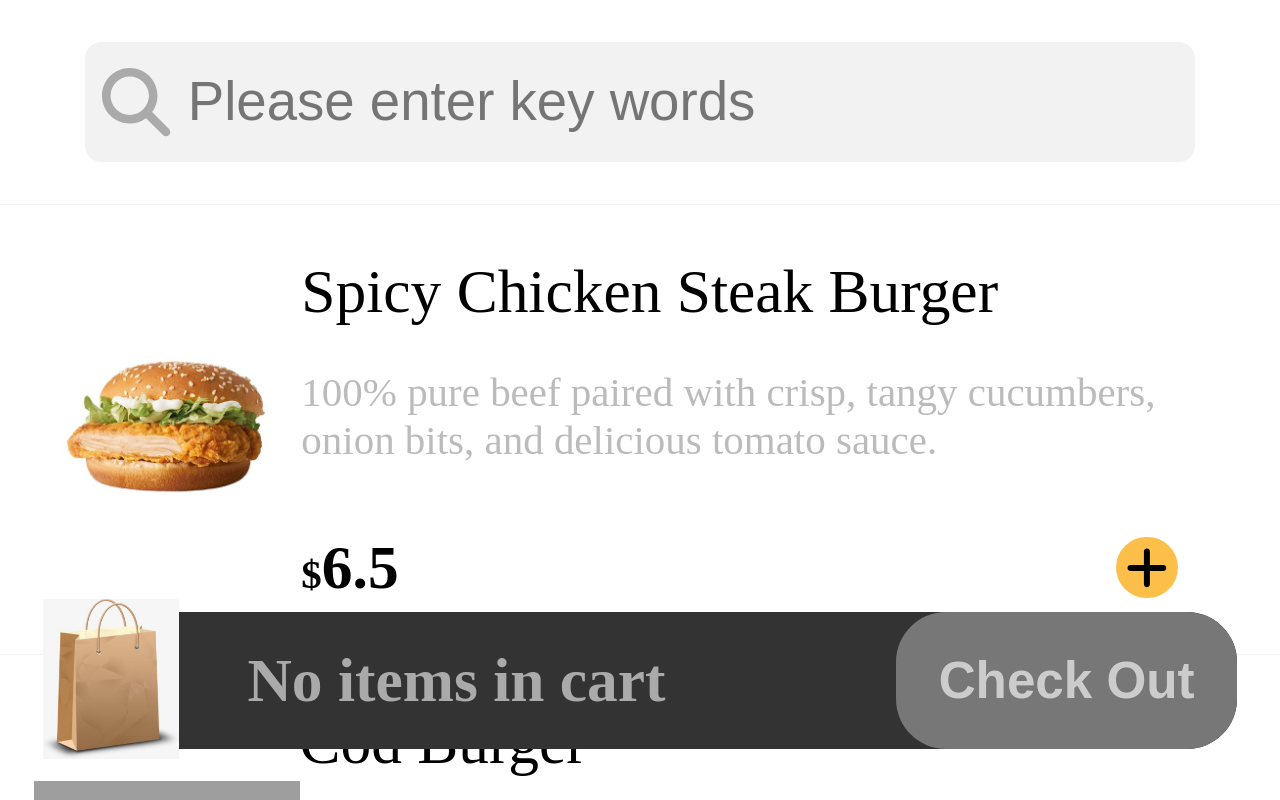
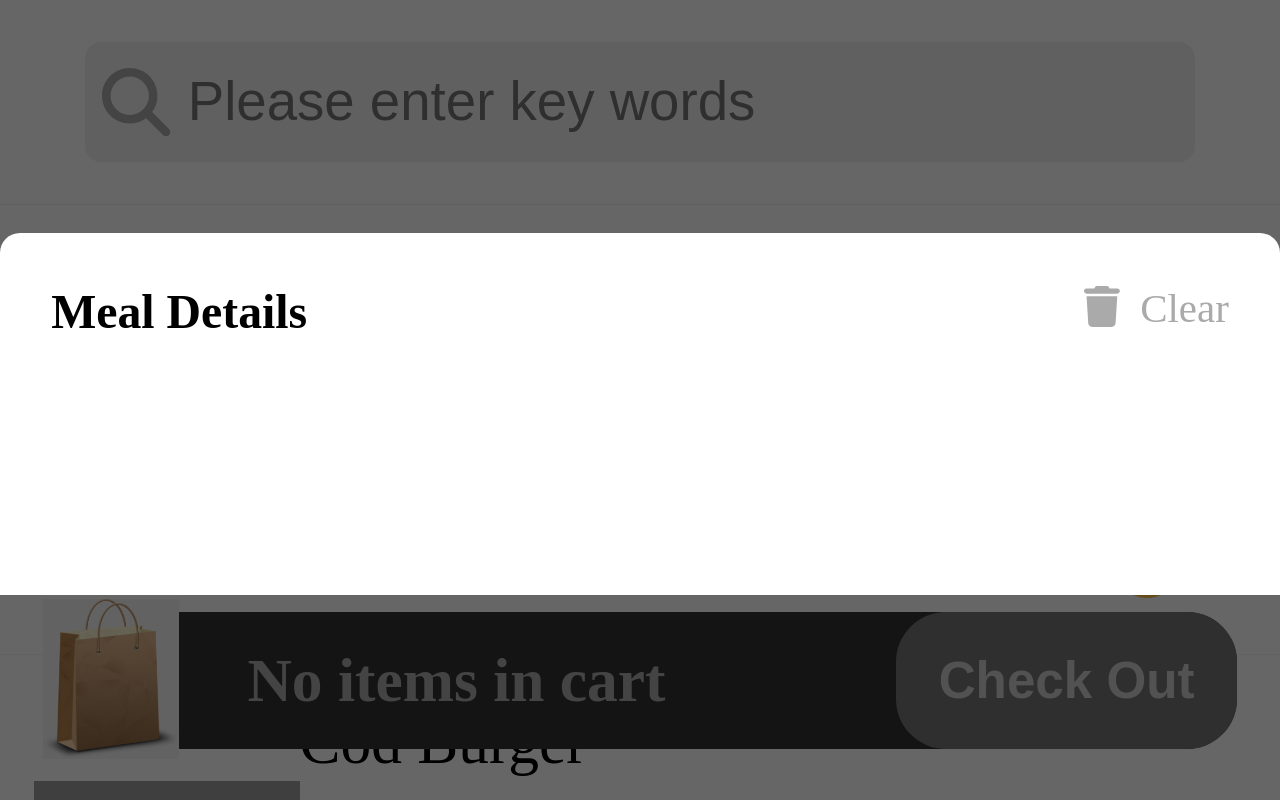
Before and after one commit to ElleZou/Meals-Ordering-App, a React (Create React App) app: page / in a window 1280 px wide. Built offline with nearby package versions, Linux system fonts and the light colour scheme; grey boxes are pictures that could not be loaded.

Commit message:
CartDetails

```diff
--- a/public/index.html
+++ b/public/index.html
@@ -18,6 +18,6 @@
   <body>
     <noscript>You need to enable JavaScript to run this app.</noscript>
     <div id="root"></div>
-
+    <div id="backdrop-root"></div>
   </body>
 </html>
--- a/src/App.js
+++ b/src/App.js
@@ -4,6 +4,7 @@ import { useState } from 'react';
 import CartContext from './components/store/cart-context';
 import FilterMeals from './components/FilterMeals';
 import Cart from './components/Cart/Cart';
+
 //simulate a set of data
 const MEALS_DATA=[
   {
@@ -134,6 +135,7 @@ const App = () => {
             mealsData={mealsData}
         />
         <Cart/>
+
       </div>
     </CartContext.Provider>
   );
--- a/src/components/Cart/Cart.js
+++ b/src/components/Cart/Cart.js
@@ -2,11 +2,14 @@ import React, { useContext } from "react";
 import classes from './Cart.module.css';
 import iconImg from '../../asset/bag.png';
 import CartContext from "../store/cart-context";
+import CartDetails from "./CartDetails";
 
 const Cart = () => {
     const ctx = useContext(CartContext);
     return(
+
         <div className={classes.Cart}>
+            <CartDetails/>
             <div className={classes.Icon}>
                 <img src={iconImg}/>
                 {ctx.totalAmount === 0 ? null : <span className={classes.TotalAmount}>{ctx.totalAmount}</span>}
@@ -15,6 +18,7 @@ const Cart = () => {
             {ctx.totalAmount === 0 ? <p className={classes.NoMeal}>No items in cart</p> : <p className={classes.Price}>{ctx.totalPrice}</p>}
 
             <button className={`${classes.Button} ${ctx.totalAmount === 0 ? classes.Disabled : ''}`}>Check Out</button>
+
         </div>
 
     );
--- /dev/null
+++ b/src/components/Cart/CartDetails.js
@@ -0,0 +1,25 @@
+import React from "react";
+import Backdrop from "../UI/Backdrop/Backdrop";
+import { FontAwesomeIcon } from "@fortawesome/react-fontawesome";
+import { faTrash } from "@fortawesome/free-solid-svg-icons";
+import classes from './CartDetails.module.css';
+
+const CartDetails = () => {
+    return(
+        <Backdrop>
+            <div className={classes.CartDetails}>
+                <header className={classes.Header}>
+                    <h2 className={classes.Title}>Meal Details</h2>
+                    <div className={classes.Clear}>
+                        <FontAwesomeIcon icon={faTrash}/>
+                        <span>Clear</span>
+                    </div>
+                </header>
+
+            </div>
+
+
+        </Backdrop>
+    );
+};
+export default CartDetails;
--- /dev/null
+++ b/src/components/Cart/CartDetails.module.css
@@ -0,0 +1,26 @@
+.CartDetails{
+    position: absolute;
+    width: 750rem;
+    background-color: #fff;
+    bottom: 120rem;
+    padding-bottom: 120rem;
+    border-top-left-radius: 20px;
+    border-top-right-radius: 20px;
+}
+.Header{
+    display: flex;
+    justify-content: space-between;
+    padding: 30rem;
+}
+.Title{
+    font-weight: bold;
+    font-size: 28rem;
+    margin: 0;
+}
+.Clear{
+    color: #aaa;
+    font-size: 24rem;
+}
+.Clear span{
+    margin-left: 12rem;
+}
--- /dev/null
+++ b/src/components/UI/Backdrop/Backdrop.js
@@ -0,0 +1,13 @@
+import React from "react";
+import classes from './Backdrop.module.css';
+import ReactDOM from "react-dom";
+const backdropRoot = document.getElementById('backdrop-root');
+const Backdrop = (props) => {
+    return ReactDOM.createPortal(<div className={`${classes.Backdrop} ${props.className}`}>
+        {props.children}
+
+    </div>,backdropRoot);
+
+
+};
+export default Backdrop;
--- /dev/null
+++ b/src/components/UI/Backdrop/Backdrop.module.css
@@ -0,0 +1,9 @@
+.Backdrop{
+    position: fixed;
+    top: 0;
+    bottom: 0;
+    left: 0;
+    right: 0;
+    background-color: rgba(0,0,0,.6);
+    z-index: 9999;
+}
```
